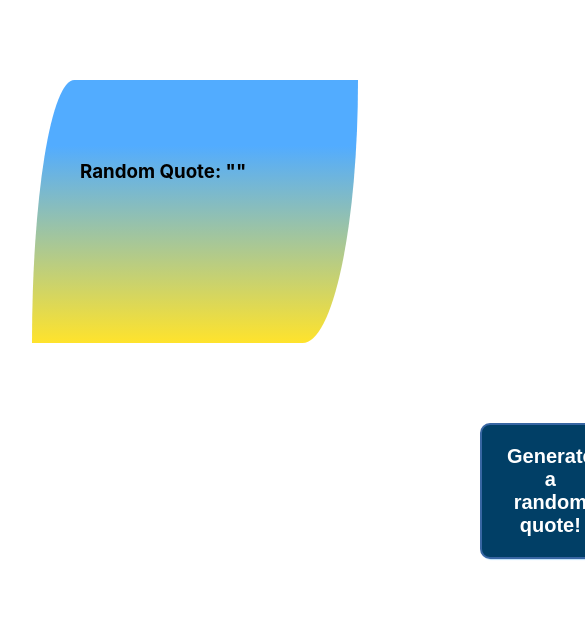
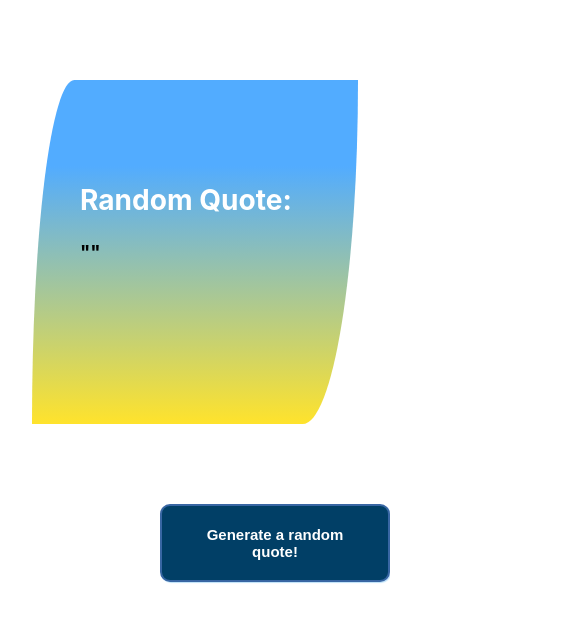
Before and after one commit to rahwafesseha/quote-app, a React (Create React App) app: page / in a window 390 px wide. Shown: the top 622 px of the page, 585 px wide, since content can reach past the window. Built offline with nearby package versions, Linux system fonts and the light colour scheme.

Commit message:
slight change

```diff
--- a/src/App.css
+++ b/src/App.css
@@ -7,6 +7,10 @@
  justify-content: center;
 
 }
+h2{
+  color:white;
+}
+
 .ranQoute p{
 
   display: inline;
@@ -16,7 +20,6 @@
 }
 button {
   margin-left: 30rem;
-
   box-shadow: 1px 1px 1px #BEE2F9;
   padding: 20px 25px;
   border-radius: 10px;
@@ -34,3 +37,9 @@ button {
    color:#013f66;
    font-weight: bold;;
  }
+@media  screen and (max-width: 600px) {
+  button {
+    margin-left: 10rem;
+    font-size: 15px;
+  }
+}
--- a/src/App.js
+++ b/src/App.js
@@ -36,9 +36,8 @@ function App() {
   return (
     <div className="app">
       <h3 className="ranQoute">
-        Random Quote: "{randomQuote.quote}"
+        <h2>Random Quote:</h2> "{randomQuote.quote}"
         <div className="author">{randomQuote.author}</div>
-
       </h3>
       <button onClick={generateQuote}> Generate a random quote! </button>
       {/* <hr />
```
